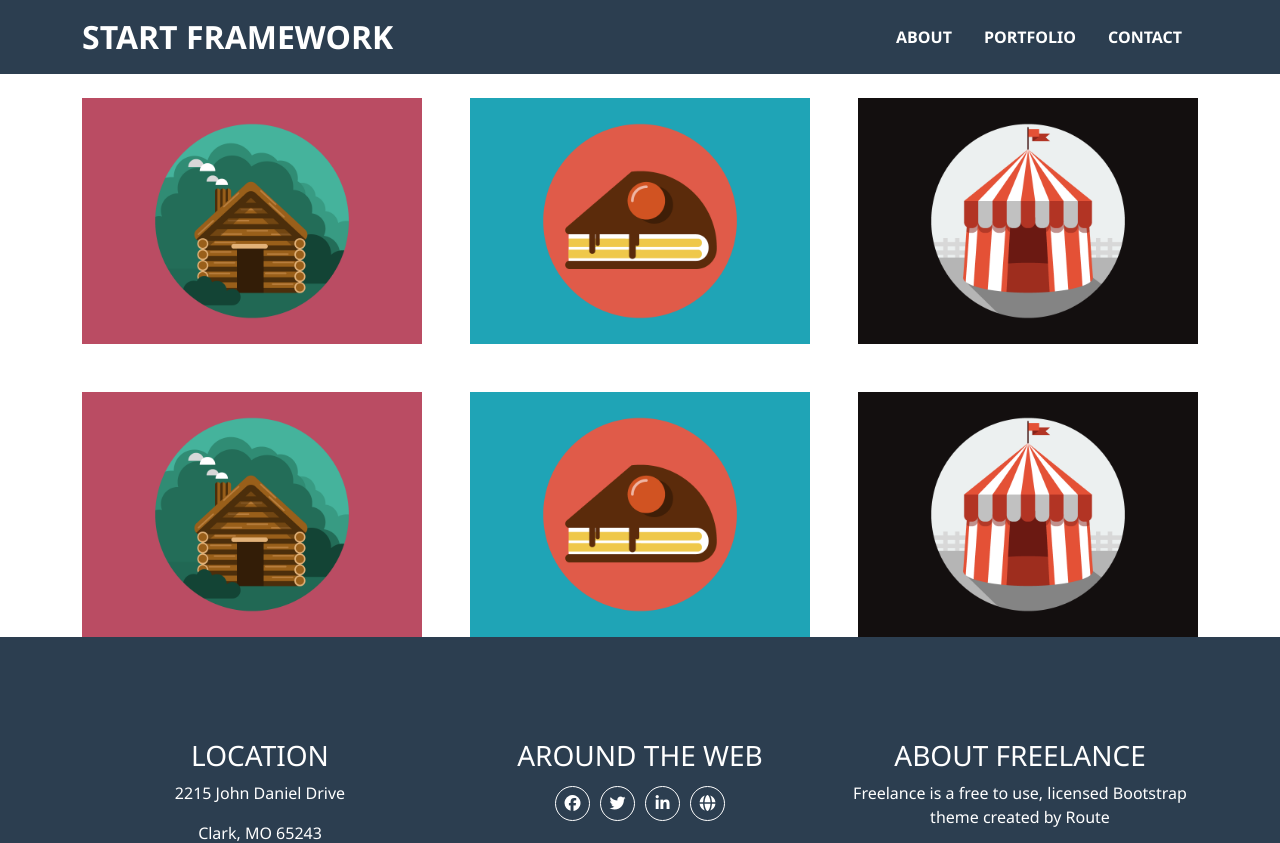
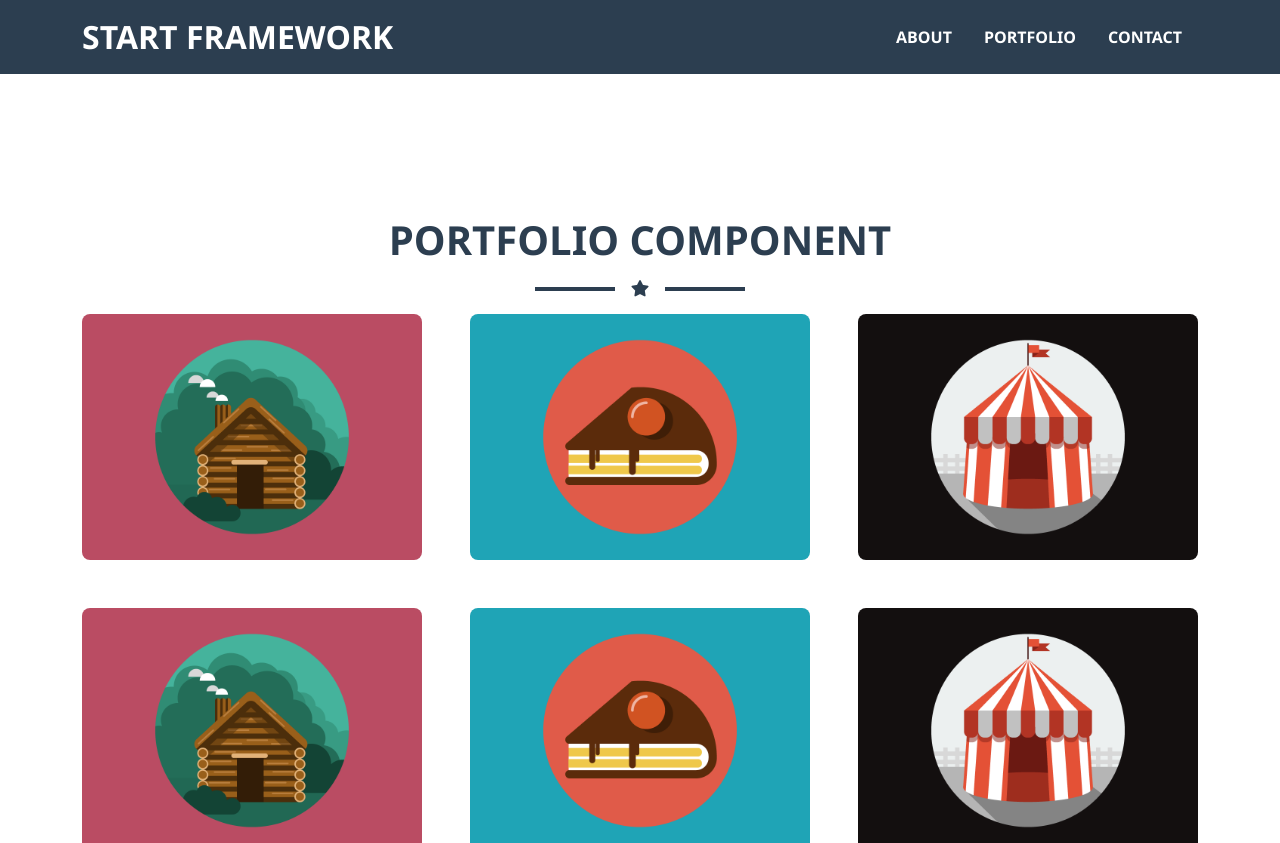
Before and after one commit to mariam-ossama/Welcome-Angular, an Angular app: page /portfolio in a window 1280 px wide. Shown: the top 843 px of the page. Built offline with nearby package versions, Linux system fonts and the light colour scheme.

Commit message:
portfolio component finished

```diff
--- a/src/app/components/portfolio/portfolio.css
+++ b/src/app/components/portfolio/portfolio.css
@@ -1,8 +1,22 @@
-section {
+h1 {
+    color: #2C3E50;
+    margin: 0 0 8px;
+}
+.box {
+    height: 20vh;
+}
+.line {
+    background-color: #2C3E50;
+    border: 1px solid #2C3E50;
+}
+.underline i {
     color: #2C3E50;
 }
 .port-item{
     position: relative;
+}
+img {
+    border-radius: 8px;
 }
 .overlay{
     background-color: rgba(26, 188, 156,.9);
@@ -16,6 +30,10 @@ section {
     bottom: 0;
     opacity: 0;
     transition: opacity .7s;
+    border-radius: 8px;
+}
+.overlay i {
+    font-size: 96px;
 }
 .port-item:hover .overlay {
     opacity: 1;
--- a/src/app/components/portfolio/portfolio.html
+++ b/src/app/components/portfolio/portfolio.html
@@ -1,6 +1,8 @@
+<!--TODO: JUST IMAGE MODAL MISSING-->
 <section>
-    <div class="container">
-        <div class="row">
+    <div class="container py-5">
+        <div class="row py-2">
+            <div class="box"></div>
             <div class="header">
                 <h1 class="text-uppercase text-center">Portfolio Component</h1>
                 <div class="underline d-flex justify-content-center align-items-center">
```
